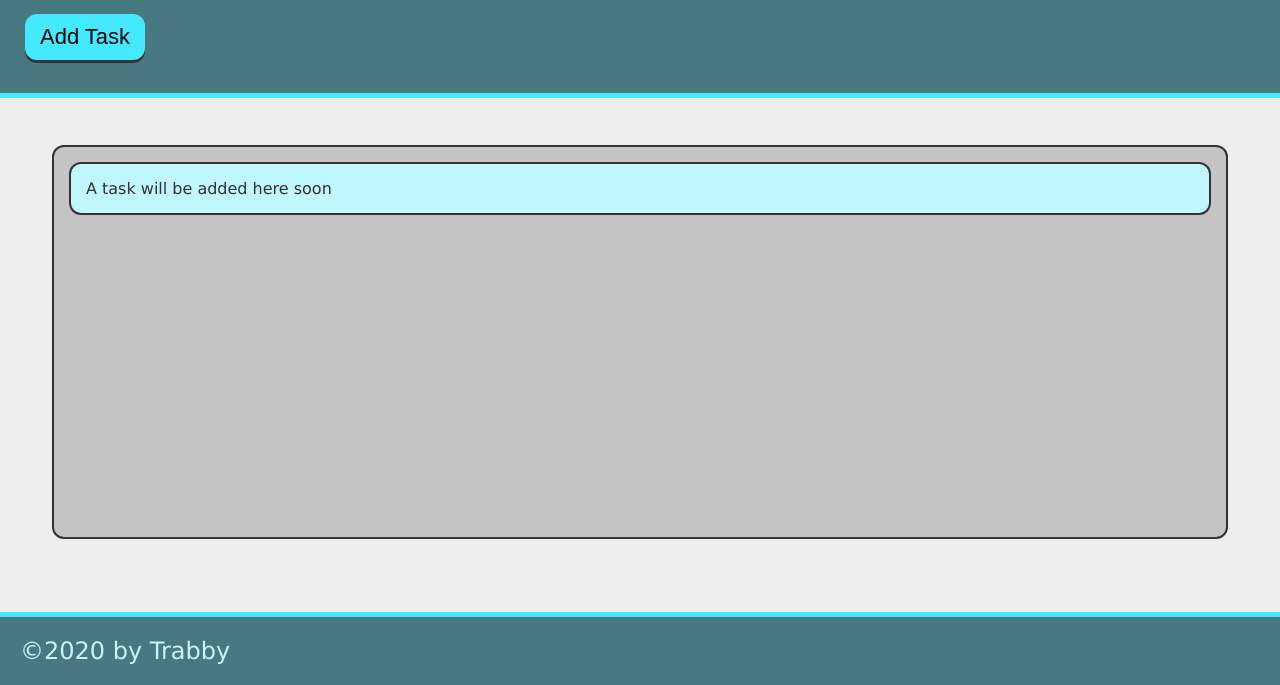
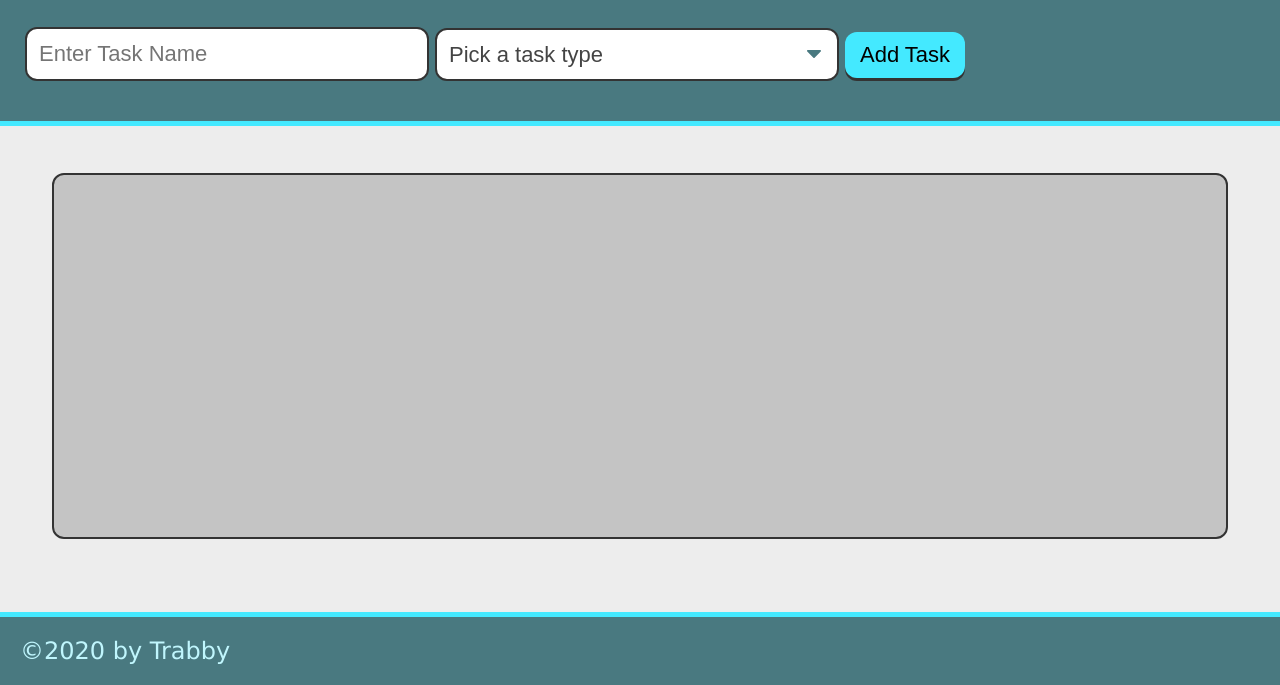
Before and after one commit to StevenTraboulay/TrabsTaskManager.github.io, a plain HTML site: page index.html in a window 1280 px wide. Shown: the part 115-800 px from the top of the page. Drawn offline with Linux system fonts and the light colour scheme.

Commit message:
Added basic forms features

```diff
--- a/assets/java/script.js
+++ b/assets/java/script.js
@@ -1,13 +1,16 @@
-var buttonEl = document.querySelector("#save-task");
+var formEl = document.querySelector("#task-form");
 var tasksToDoEl = document.querySelector("#tasks-to-do");
 
 
 
 var createTaskHandler = function (){
+
+    event.preventDefault();
+
     var listItemEl = document.createElement ("li");
     listItemEl.className = "task-item";
     listItemEl.textContent = "This is a new task. ";
     tasksToDoEl.appendChild(listItemEl);
 }
 
-buttonEl.addEventListener("click", createTaskHandler);
+formEl.addEventListener("submit", createTaskHandler);
--- a/index.html
+++ b/index.html
@@ -12,23 +12,37 @@
     <header>
       <h1 class="page-title">Taskinator</h1>
       <p>Click the button below to add a new task</p>
-      <button class="btn" id="save-task">Add Task</button>
+      <form id="task-form">
+        <div class="form-group">
+          <input
+            type="text"
+            name="task-name"
+            class="text-input"
+            placeholder="Enter Task Name"
+          />
+        </div>
+        <div class="form-group">
+          <select name="task-type" class = "select-dropdown">
+            <option value="" disabled selected>Pick a task type</option>
+            <option value="Print">Print</option>
+            <option value="Web">Web</option>
+            <option value="Mobile">Mobile</option>
+          </select>
+        </div>
+        <div class="form-group">
+          <button class="btn" id="save-task" type="submit">Add Task</button>
+        </div>
+      </form>
     </header>
 
-    <main class = "page-content">
-<section class= "task-list-wrapper">
-<h2 class = "list-title"></h2>
-<ul class = "task-list" id = "tasks-to-do">
-  <li class = "task-item">
-A task will be added here soon
-  </li>
-</ul>
-</section>
+    <main class="page-content">
+      <section class="task-list-wrapper">
+        <h2 class="list-title"></h2>
+        <ul class="task-list" id="tasks-to-do"></ul>
+      </section>
     </main>
 
-    <footer>
-      &copy;2020 by Trabby
-    </footer>
+    <footer>&copy;2020 by Trabby</footer>
     <script src="./assets/java/script.js"></script>
   </body>
 </html>
```
